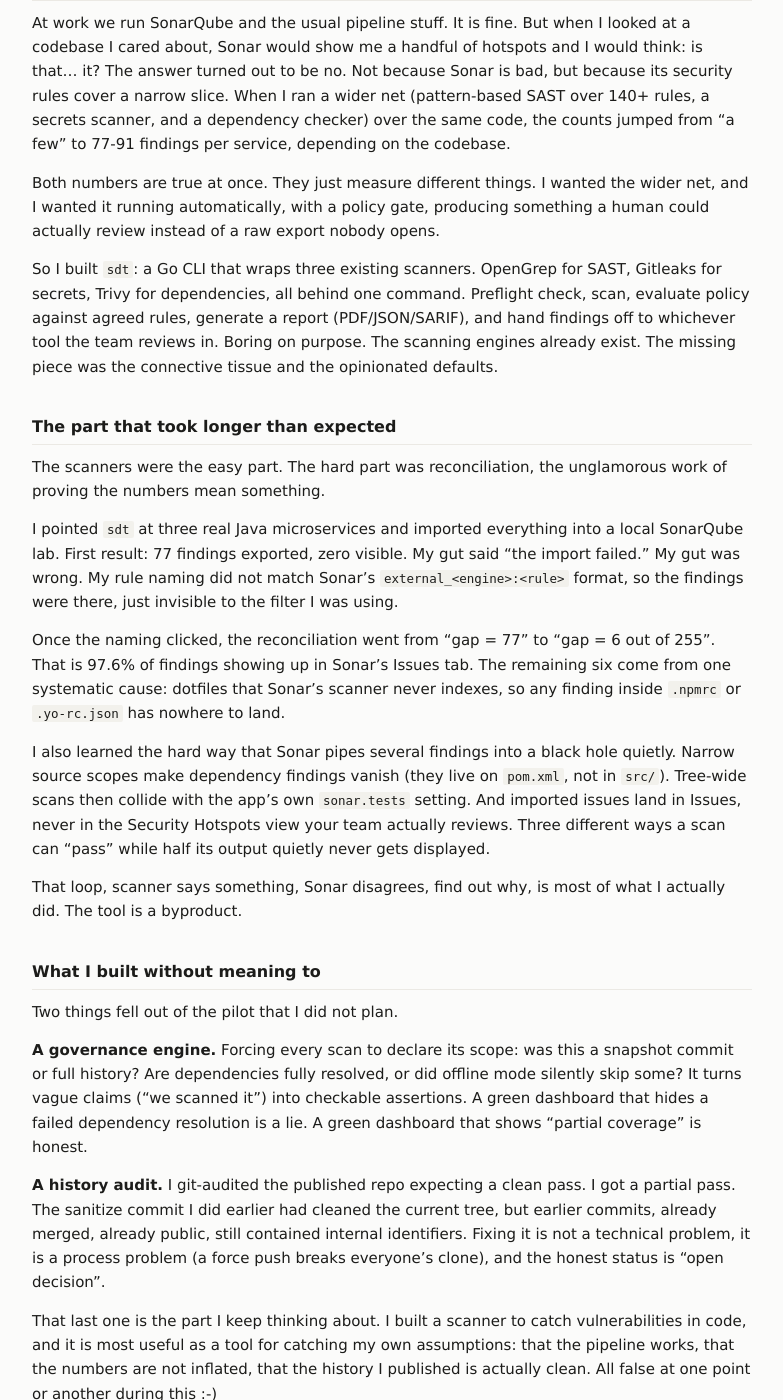
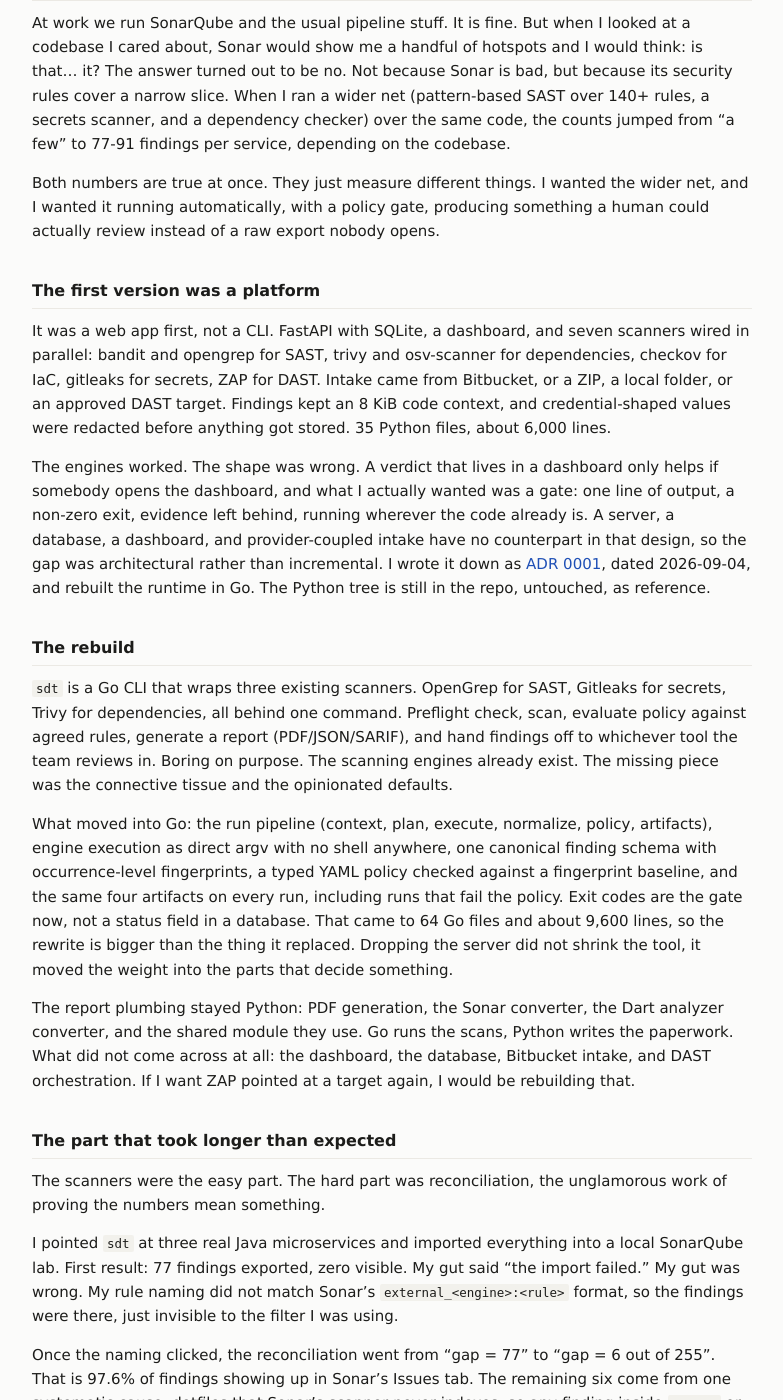
Before and after one commit to bhanuharya/bhanuharya.github.io, a Jekyll site: the page built from _posts/2026-09-10-reconciling-a-homegrown-security-scanner-with-sonarqube.md, in a window 1280 px wide and 1400 px high, scrolled down 322 px. Shown: the whole window, without its empty margins (248-1031 px from the left). Built offline with Jekyll 4.4.1, drawn with Linux system fonts in a browser that asks for light colours; some of the changed text lies outside the part shown.

Commit message:
post: fold the rewrite story into my scanner and SonarQube, drop the 16/09 post

```diff
--- a/_posts/2026-09-10-reconciling-a-homegrown-security-scanner-with-sonarqube.md
+++ b/_posts/2026-09-10-reconciling-a-homegrown-security-scanner-with-sonarqube.md
@@ -3,7 +3,7 @@
 title: "my scanner and SonarQube"
 date: 2026-09-10
 author: bhanuharya
-tags: [security, devsecops, sonarqube, side-project]
+tags: [security, devsecops, sonarqube, go, python, side-project]
 ---
 
 Every security team eventually hits the same wall: the standard tools give answers, but not *your* answers. That happened to me, and the solution was, characteristically, to spend my free time building another tool. This is the story of that.
@@ -14,7 +14,19 @@
 
 Both numbers are true at once. They just measure different things. I wanted the wider net, and I wanted it running automatically, with a policy gate, producing something a human could actually review instead of a raw export nobody opens.
 
-So I built `sdt`: a Go CLI that wraps three existing scanners. OpenGrep for SAST, Gitleaks for secrets, Trivy for dependencies, all behind one command. Preflight check, scan, evaluate policy against agreed rules, generate a report (PDF/JSON/SARIF), and hand findings off to whichever tool the team reviews in. Boring on purpose. The scanning engines already exist. The missing piece was the connective tissue and the opinionated defaults.
+## The first version was a platform
+
+It was a web app first, not a CLI. FastAPI with SQLite, a dashboard, and seven scanners wired in parallel: bandit and opengrep for SAST, trivy and osv-scanner for dependencies, checkov for IaC, gitleaks for secrets, ZAP for DAST. Intake came from Bitbucket, or a ZIP, a local folder, or an approved DAST target. Findings kept an 8 KiB code context, and credential-shaped values were redacted before anything got stored. 35 Python files, about 6,000 lines.
+
+The engines worked. The shape was wrong. A verdict that lives in a dashboard only helps if somebody opens the dashboard, and what I actually wanted was a gate: one line of output, a non-zero exit, evidence left behind, running wherever the code already is. A server, a database, a dashboard, and provider-coupled intake have no counterpart in that design, so the gap was architectural rather than incremental. I wrote it down as [ADR 0001](https://github.com/bhanuharya/secure-development-tools/blob/main/docs/adr/0001-implementation-language-go.md), dated 2026-09-04, and rebuilt the runtime in Go. The Python tree is still in the repo, untouched, as reference.
+
+## The rebuild
+
+`sdt` is a Go CLI that wraps three existing scanners. OpenGrep for SAST, Gitleaks for secrets, Trivy for dependencies, all behind one command. Preflight check, scan, evaluate policy against agreed rules, generate a report (PDF/JSON/SARIF), and hand findings off to whichever tool the team reviews in. Boring on purpose. The scanning engines already exist. The missing piece was the connective tissue and the opinionated defaults.
+
+What moved into Go: the run pipeline (context, plan, execute, normalize, policy, artifacts), engine execution as direct argv with no shell anywhere, one canonical finding schema with occurrence-level fingerprints, a typed YAML policy checked against a fingerprint baseline, and the same four artifacts on every run, including runs that fail the policy. Exit codes are the gate now, not a status field in a database. That came to 64 Go files and about 9,600 lines, so the rewrite is bigger than the thing it replaced. Dropping the server did not shrink the tool, it moved the weight into the parts that decide something.
+
+The report plumbing stayed Python: PDF generation, the Sonar converter, the Dart analyzer converter, and the shared module they use. Go runs the scans, Python writes the paperwork. What did not come across at all: the dashboard, the database, Bitbucket intake, and DAST orchestration. If I want ZAP pointed at a target again, I would be rebuilding that.
 
 ## The part that took longer than expected
 
```
Also changed, not shown: _posts/2026-09-16-the-scanner-used-to-be-a-platform.md (deleted, +0 -56 lines).
